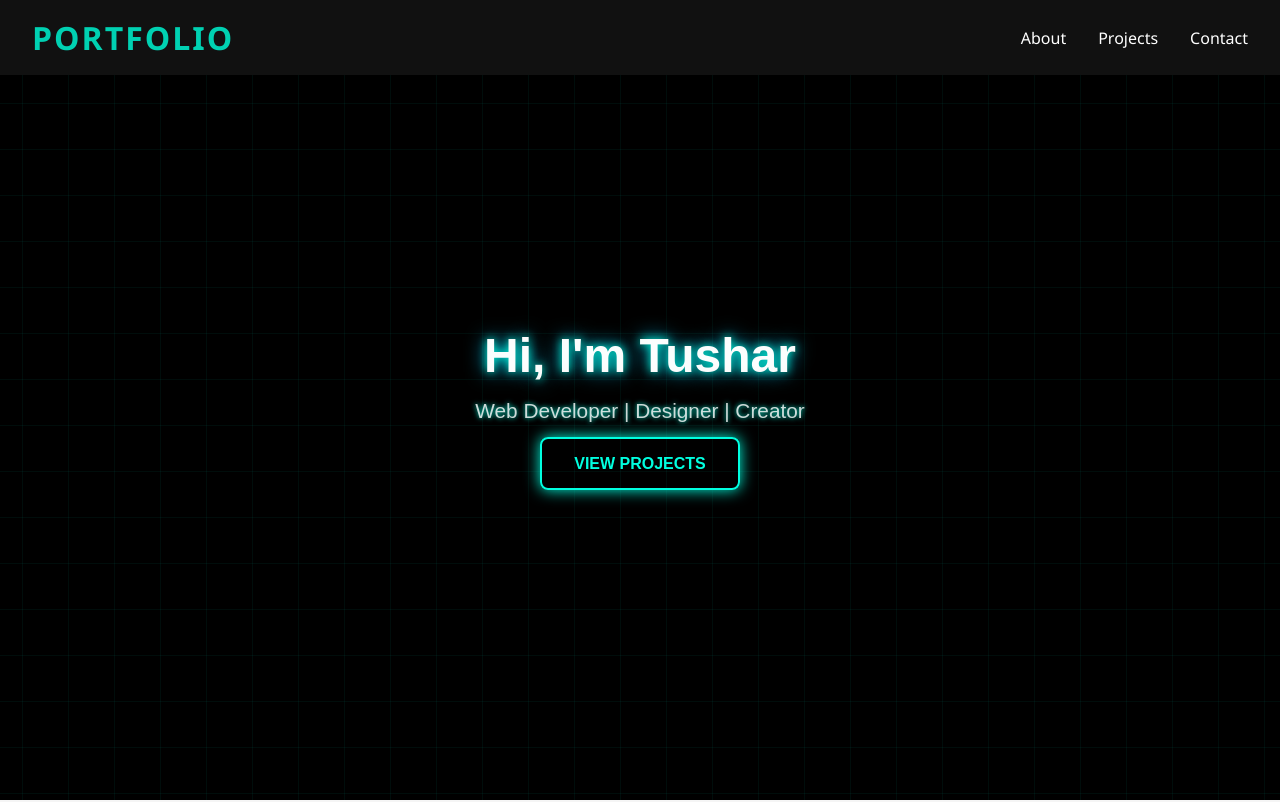
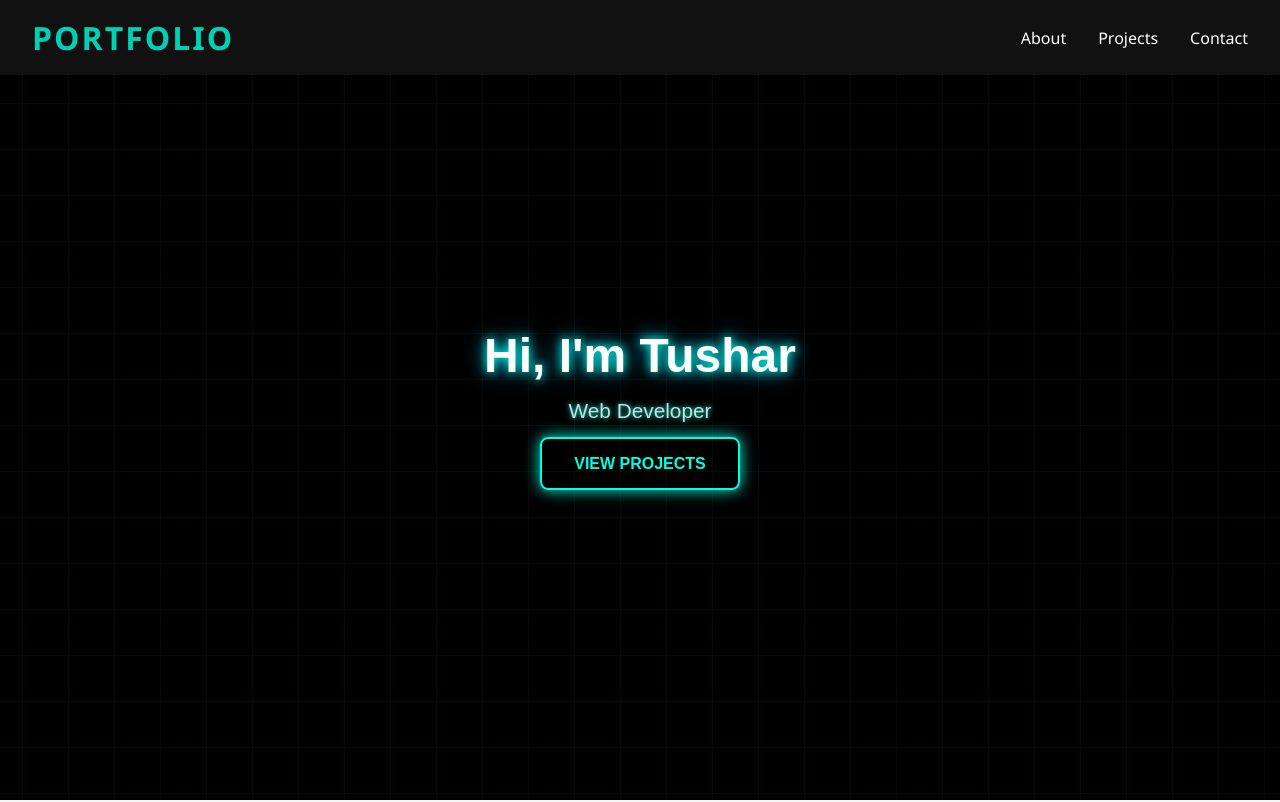
Before and after one commit to tusharkanta04/myportfolio, a plain HTML site: page index.html in a window 1280 px wide. Shown: the top 802 px of the page. Drawn offline with Linux system fonts and the light colour scheme; a script that the page names is missing.

Commit message:
Update index.html

```diff
--- a/index.html
+++ b/index.html
@@ -22,7 +22,7 @@
     <div class="glow-grid"></div>
     <div class="hero-content">
       <h1>Hi, I'm Tushar</h1>
-      <p class="subtitle">Web Developer | Designer | Creator</p>
+      <p class="subtitle">Web Developer </p>
       <a href="#projects" class="btn">View Projects</a>
     </div>
   </section>
```
